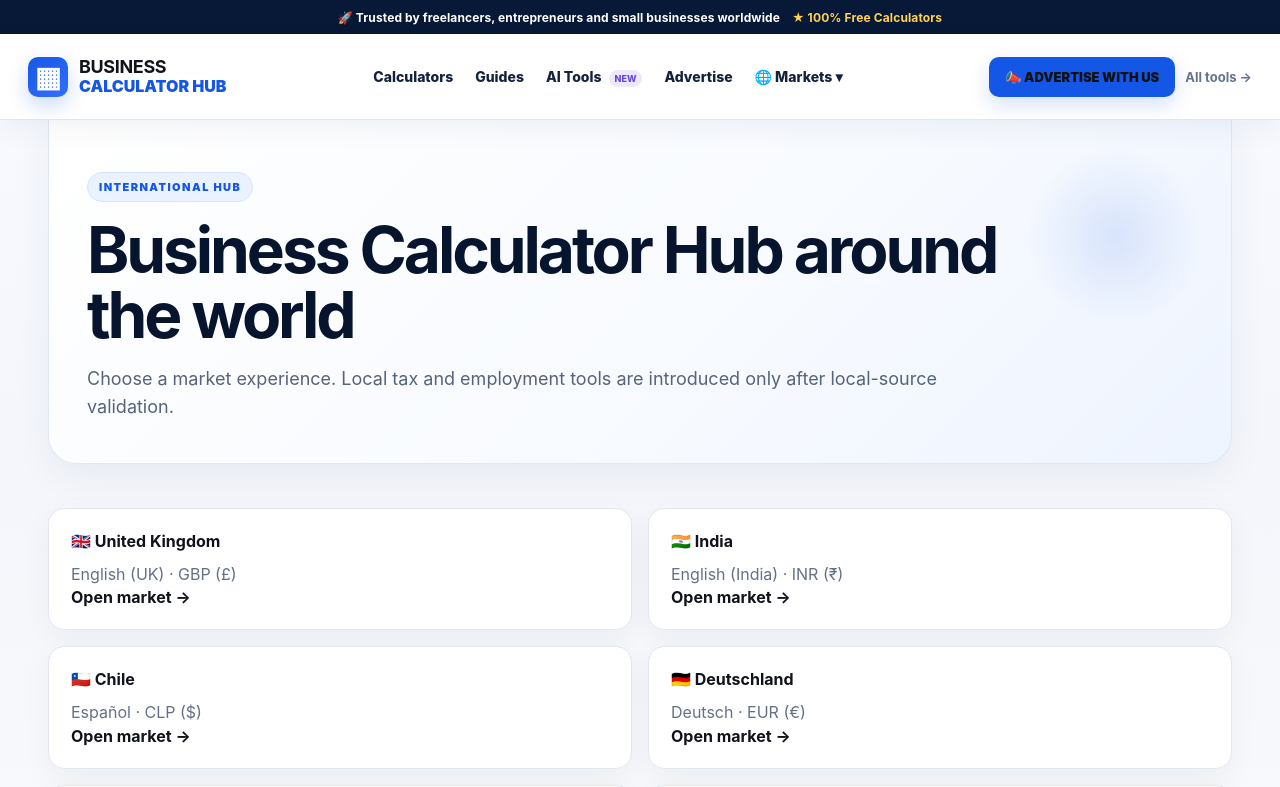
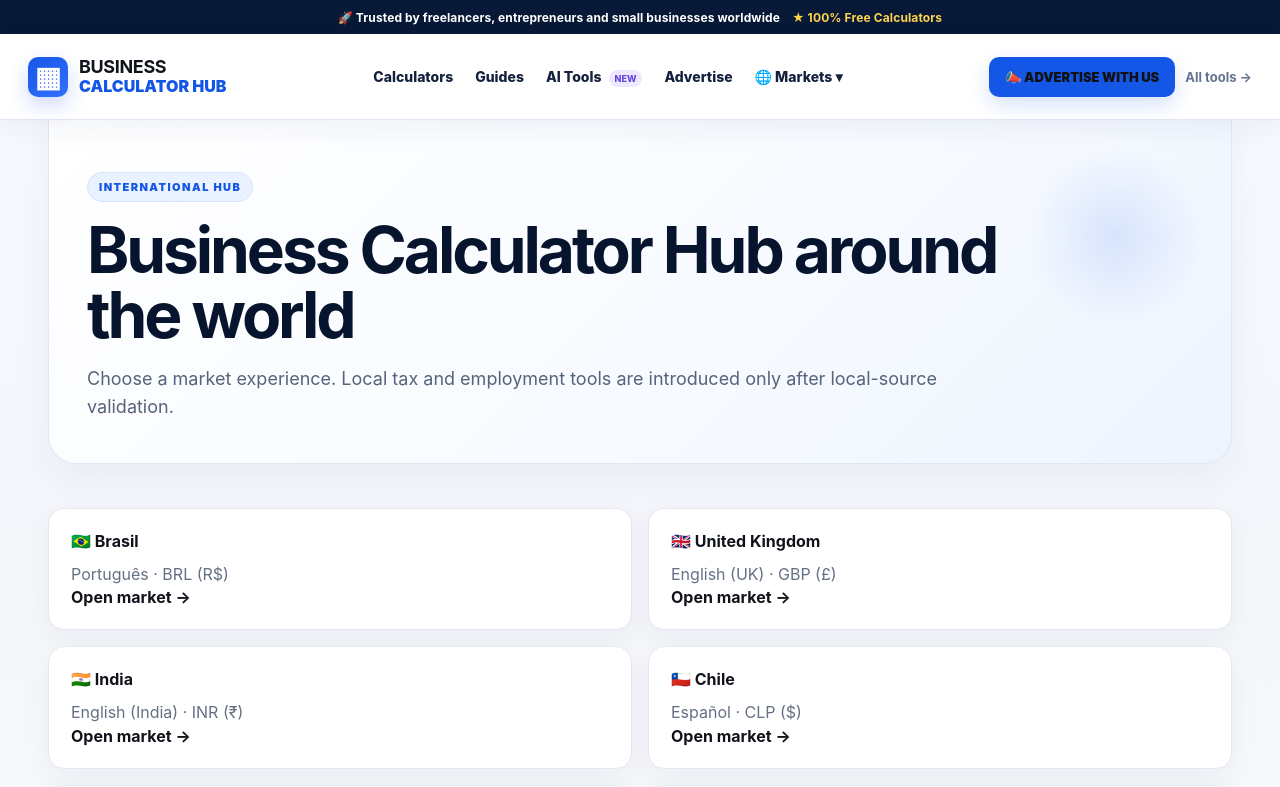
Before and after one commit to luizferdazzi-commits/business-calculator-hub, a Next.js app: page /markets in a window 1280 px wide. Shown: the top 787 px of the page. Built offline with nearby package versions, Linux system fonts and the light colour scheme.

Commit message:
Unify legal and market pages with current layout and SEO

```diff
--- a/app/markets/page.tsx
+++ b/app/markets/page.tsx
@@ -1 +1,4 @@
-import Link from 'next/link';const markets=[{"p":"en-gb","flag":"🇬🇧","name":"United Kingdom","lang":"English (UK)","currency":"GBP (£)"},{"p":"en-in","flag":"🇮🇳","name":"India","lang":"English (India)","currency":"INR (₹)"},{"p":"es-cl","flag":"🇨🇱","name":"Chile","lang":"Español","currency":"CLP ($)"},{"p":"de-de","flag":"🇩🇪","name":"Deutschland","lang":"Deutsch","currency":"EUR (€)"},{"p":"ja-jp","flag":"🇯🇵","name":"日本","lang":"日本語","currency":"JPY (¥)"},{"p":"es-mx","flag":"🇲🇽","name":"México","lang":"Español","currency":"MXN ($)"}];export default function Markets(){return <main className="shell"><section className="hero heroCompact marketHero"><p className="eyebrow">INTERNATIONAL HUB</p><h1>Business Calculator Hub around the world</h1><p className="lead">Choose a market experience. Local tax and employment tools are introduced only after local-source validation.</p></section><section className="sectionBlock"><div className="marketToolGrid">{markets.map(m=><Link className="mediaCopyBox marketTool" href={'/'+m.p} key={m.p}><h3>{m.flag} {m.name}</h3><p>{m.lang} · {m.currency}</p><strong>Open market →</strong></Link>)}</div></section></main>}
+import type {Metadata} from 'next';import Link from 'next/link';
+export const metadata:Metadata={title:'International Markets',description:'Choose a localized Business Calculator Hub experience for Brazil, Mexico, Chile, Germany, India, Japan or the United Kingdom.',alternates:{canonical:'/markets'}};
+const markets=[{"p":"pt-br","flag":"🇧🇷","name":"Brasil","lang":"Português","currency":"BRL (R$)"},{"p":"en-gb","flag":"🇬🇧","name":"United Kingdom","lang":"English (UK)","currency":"GBP (£)"},{"p":"en-in","flag":"🇮🇳","name":"India","lang":"English (India)","currency":"INR (₹)"},{"p":"es-cl","flag":"🇨🇱","name":"Chile","lang":"Español","currency":"CLP ($)"},{"p":"de-de","flag":"🇩🇪","name":"Deutschland","lang":"Deutsch","currency":"EUR (€)"},{"p":"ja-jp","flag":"🇯🇵","name":"日本","lang":"日本語","currency":"JPY (¥)"},{"p":"es-mx","flag":"🇲🇽","name":"México","lang":"Español","currency":"MXN ($)"}];
+export default function Markets(){return <main className="shell"><section className="hero heroCompact marketHero"><p className="eyebrow">INTERNATIONAL HUB</p><h1>Business Calculator Hub around the world</h1><p className="lead">Choose a market experience. Local tax and employment tools are introduced only after local-source validation.</p></section><section className="sectionBlock"><div className="marketToolGrid">{markets.map(m=><Link className="mediaCopyBox marketTool" href={'/'+m.p} key={m.p}><h3>{m.flag} {m.name}</h3><p>{m.lang} · {m.currency}</p><strong>Open market →</strong></Link>)}</div></section></main>}
```
